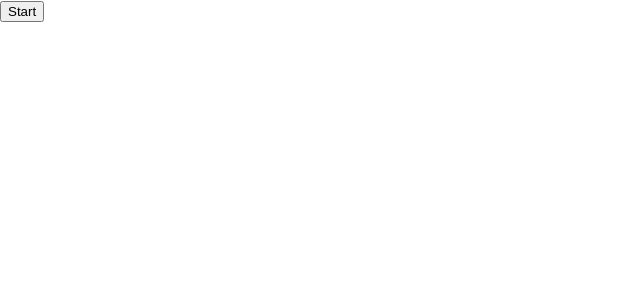
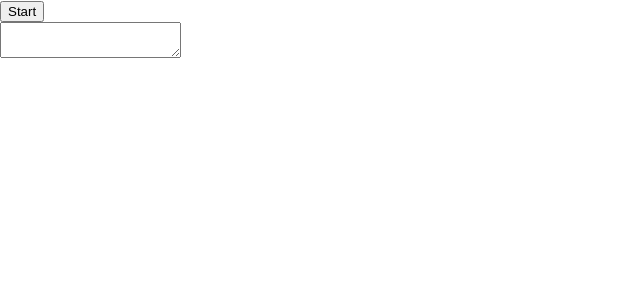
Before and after one commit to WeidongFang1985/Live-Caption, a React (Create React App) app: page / in a window 1280 px wide. Shown: the top 300 px of the page, without its empty margins (0-640 px from the left). Built offline with nearby package versions, Linux system fonts and the light colour scheme.

Commit message:
add textarea

```diff
--- a/src/App.js
+++ b/src/App.js
@@ -54,7 +54,12 @@ function App() {
       <button onClick={() => setIsListening(prevState => !prevState)}>
         {isListening ? 'Stop' : 'Start'}
       </button>
-      <p style={{ whiteSpace: 'pre-line' }}>{finalTranscript + interimTranscript}</p>
+      <br/>
+      <textarea
+        style={{ whiteSpace: 'pre-line' }}
+        value={finalTranscript + interimTranscript}
+        readOnly
+      ></textarea>
     </div>
   );
 }
```
